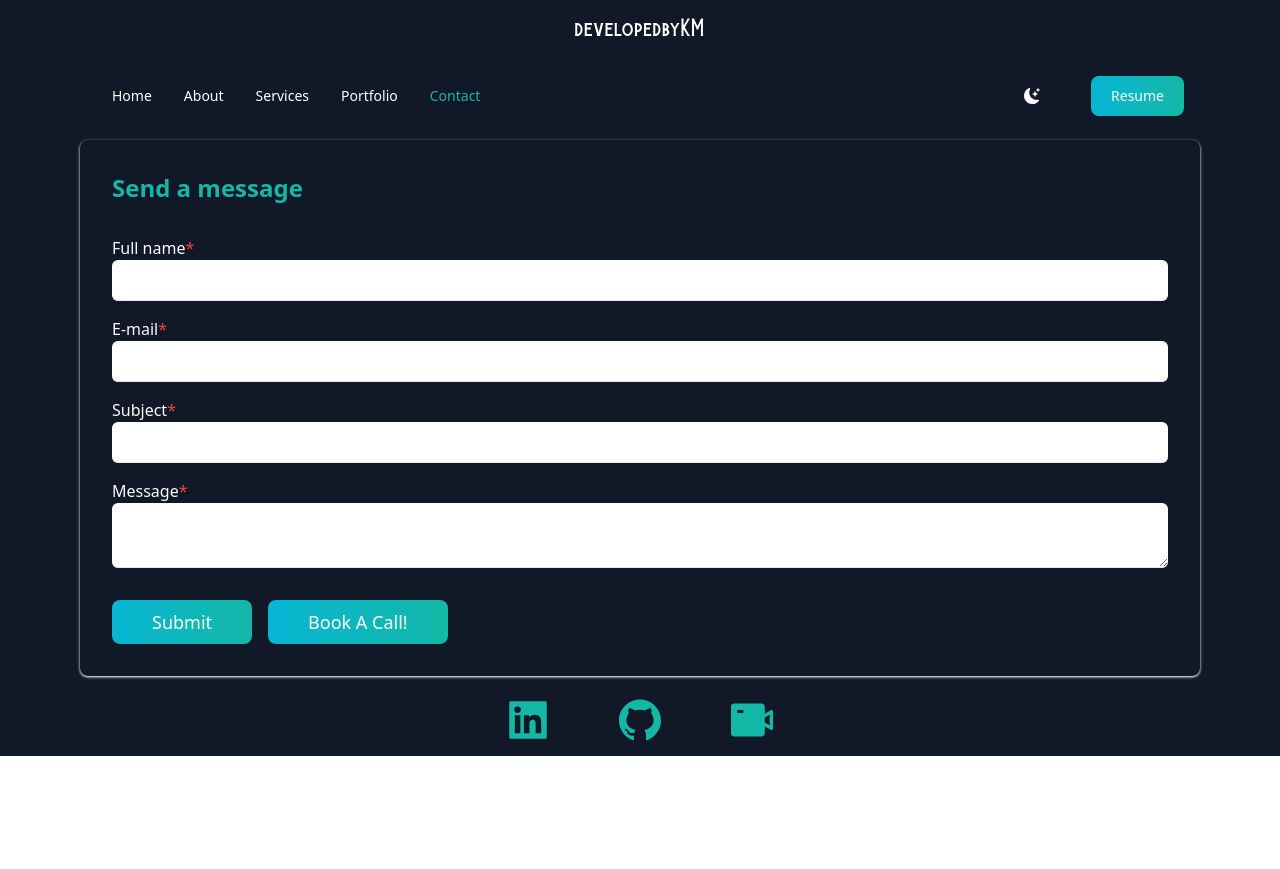
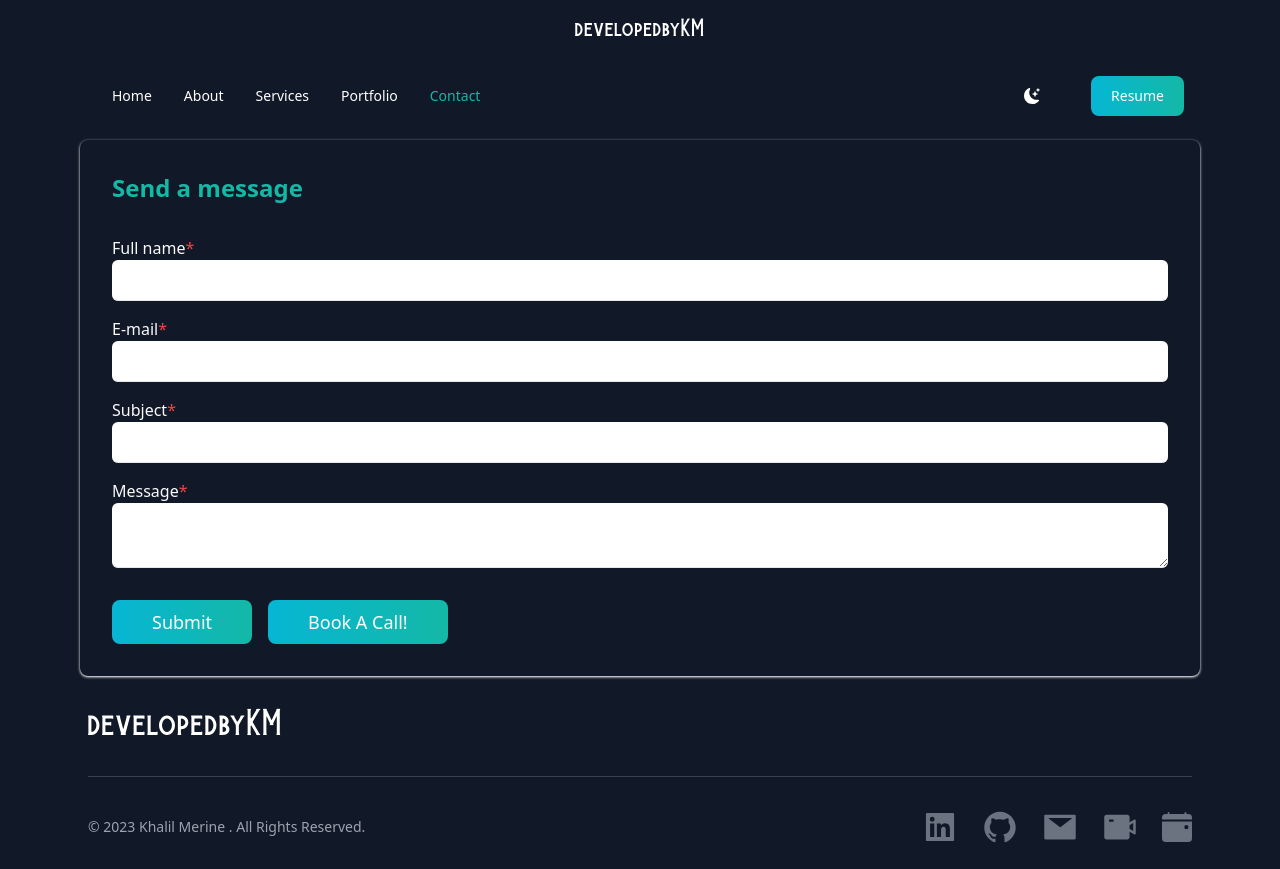
Before and after one commit to merinekh/khalil-merine-next-portfolio, a Next.js app: page /contact in a window 1280 px wide. Before the commit the page ends 800 px from the top, so only its background shows below. Built offline with nearby package versions, Linux system fonts and the light colour scheme.

Commit message:
Footer Done

```diff
--- a/components/Footer/Footer.tsx
+++ b/components/Footer/Footer.tsx
@@ -3,22 +3,72 @@ import {
   AiFillVideoCamera,
   AiFillLinkedin,
   AiFillGithub,
+  AiFillMail,
 } from "react-icons/ai";
+import { BsFillCalendarEventFill } from "react-icons/bs";
 
 export default function Footer() {
   return (
-    <div>
-      <div className="socials flex text-5xl justify-center gap-16 py-3 text-gray-600 dark:text-teal-500 ">
-        <a href="https://www.linkedin.com/in/khalil-merine/">
-          <AiFillLinkedin />
-        </a>{" "}
-        <a href="https://github.com/merinekh/">
-          <AiFillGithub />
-        </a>{" "}
-        <a href="https://www.loom.com/share/a0a80940626549599c2ec54cefb8d9f3">
-          <AiFillVideoCamera />
+    <div className="lg:py-4">
+      <footer className="p-2 bg-white  dark:bg-gray-900 ">
+        <a href="/" className="flex items-center ">
+          <h1 className="text-xl font-burtons dark:text-white lg:text-3xl">
+            developedbyKM
+          </h1>
         </a>
-      </div>
+        <hr className="my-3 border-gray-200 sm:mx-auto dark:border-gray-700 lg:my-8" />
+        <div className="sm:flex sm:items-center sm:justify-between">
+          <span className="text-sm text-gray-500 sm:text-center dark:text-gray-400">
+            © 2023{" "}
+            <a href="#" className="hover:underline">
+              Khalil Merine{" "}
+            </a>
+            . All Rights Reserved.
+          </span>
+          <div className="flex mt-4 space-x-6 items-center sm:justify-center sm:mt-0">
+            <a
+              href="https://www.linkedin.com/in/khalil-merine/"
+              target="_blank"
+              className="text-gray-500 text-4xl hover:text-gray-900 dark:hover:text-teal-500"
+            >
+              <AiFillLinkedin />
+              <span className="sr-only">Linkedin page</span>
+            </a>
+            <a
+              href="https://github.com/merinekh"
+              target="_blank"
+              className="text-gray-500 text-4xl hover:text-gray-900 dark:hover:text-teal-500"
+            >
+              <AiFillGithub />
+
+              <span className="sr-only">Gihub page</span>
+            </a>
+            <a
+              href="mailto: merinekh@gmail.com"
+              className="text-gray-500 text-4xl hover:text-gray-900 dark:hover:text-teal-500"
+            >
+              <AiFillMail />
+              <span className="sr-only">Send Me An Email</span>
+            </a>
+            <a
+              href="https://www.loom.com/share/a0a80940626549599c2ec54cefb8d9f3"
+              target="_blank"
+              className="text-gray-500 text-4xl hover:text-gray-900 dark:hover:text-teal-500"
+            >
+              <AiFillVideoCamera />
+              <span className="sr-only">Loom Presentation</span>
+            </a>
+            <a
+              href="https://calendly.com/merinekh/30min"
+              target="_blank"
+              className="text-gray-500 text-3xl hover:text-gray-900 dark:hover:text-teal-500"
+            >
+              <BsFillCalendarEventFill />
+              <span className="sr-only">Calendly Booking</span>
+            </a>
+          </div>
+        </div>
+      </footer>
     </div>
   );
 }
--- a/components/NavBar/NavBar.tsx
+++ b/components/NavBar/NavBar.tsx
@@ -41,12 +41,13 @@ function NavBar({ darkMode, setdarkMode, isMenuOpen, handleMenuToggle }: any) {
             </li>
           </ul>
 
-          <button
-            type="button"
+          <a
+            href="https://drive.google.com/drive/folders/1EVoKLc3GOmOts85S3rcYxmfgGDTLQV88?usp=sharing"
+            target="_blank"
             className="bg-gradient-to-r from-cyan-500 to-teal-500 text-white hover:bg-blue-800 focus:ring-4 focus:outline-none focus:ring-blue-300 font-medium rounded-lg text-sm px-5 py-2.5 text-center mr-3 md:mr-0 dark:bg-blue-600 dark:hover:bg-teal-500 dark:focus:ring-blue-800"
           >
             Resume
-          </button>
+          </a>
         </div>
         <div
           className="items-center justify-between hidden w-full md:flex md:w-auto md:order-1"
--- a/pages/contact.tsx
+++ b/pages/contact.tsx
@@ -108,6 +108,7 @@ export default function contact() {
         </button>
         <a
           href="https://calendly.com/merinekh/30min"
+          target="_blank"
           className="px-10 mt-8 mx-4 py-2 bg-gradient-to-r from-cyan-500 to-teal-500 text-white hover:bg-blue-800 focus:ring-4 focus:outline-none focus:ring-blue-300 font-medium rounded-lg text-lg flex flex-row items-center"
         >
           Book A Call!
```
Also changed, not shown: 1 other file (tests, documents, lock files or other folders).
